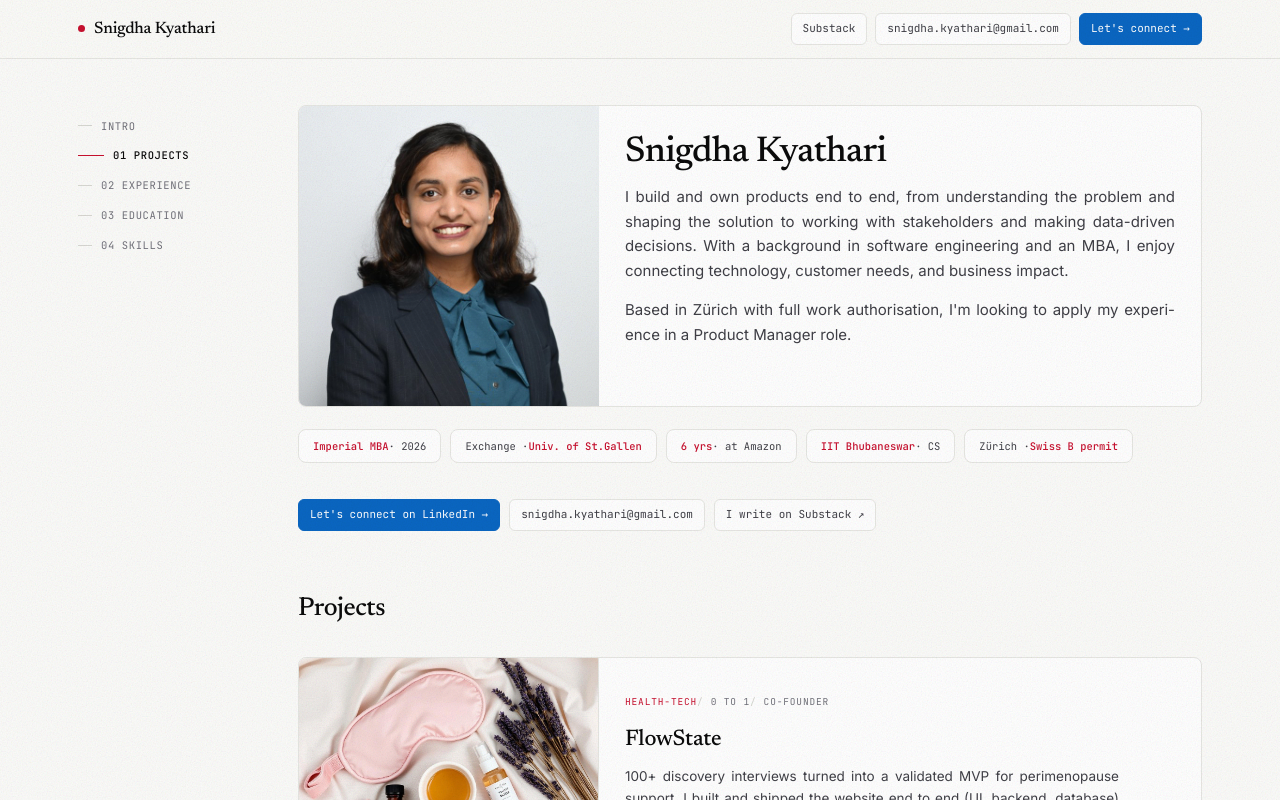
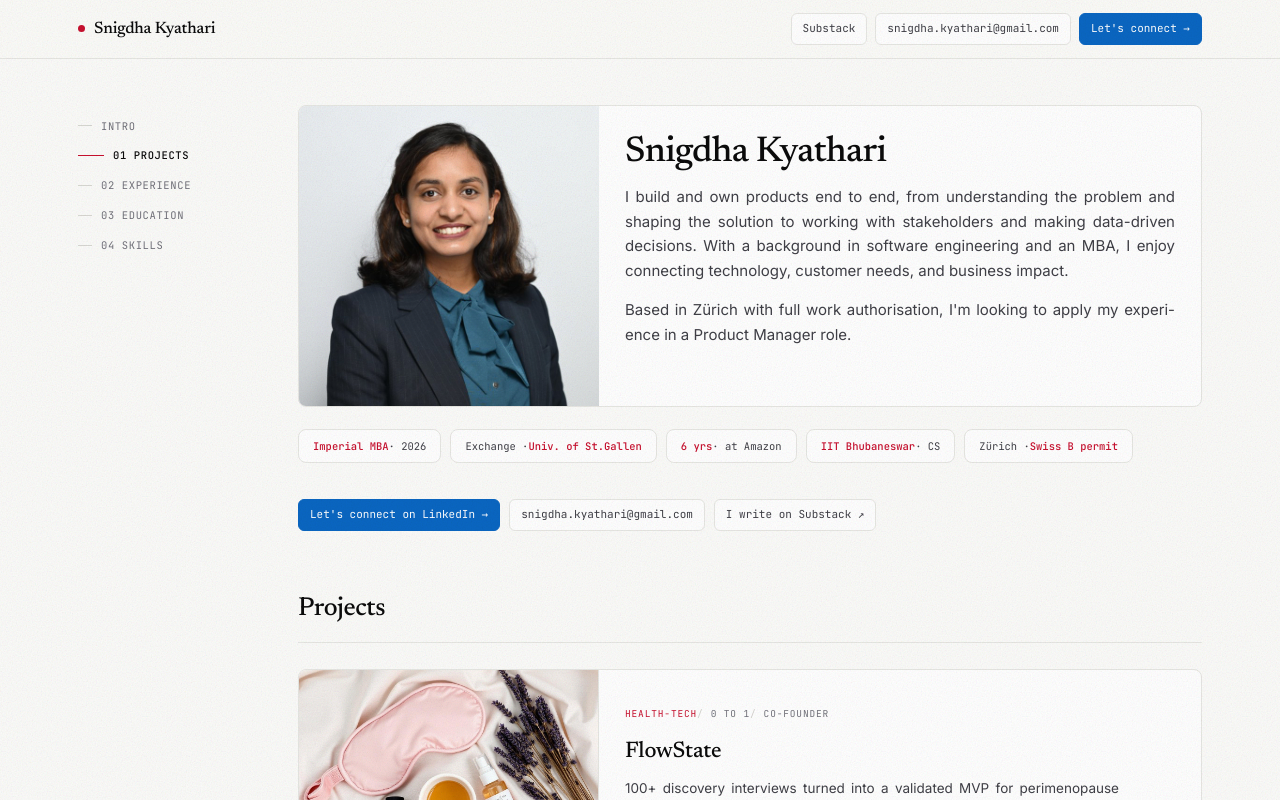
Before and after one commit to SnigdhaKyathari/product-portfolio, a Next.js app: page / in a window 1280 px wide. Shown: the top 800 px of the page. Built offline with nearby package versions, Linux system fonts and the light colour scheme.

Commit message:
Restore: Keep border-bottom on section headings for visual clarity

```diff
--- a/src/app/globals.css
+++ b/src/app/globals.css
@@ -199,6 +199,8 @@ section {
   align-items: baseline;
   gap: 12px;
   margin: 0 0 26px;
+  padding-bottom: 11px;
+  border-bottom: 1px solid var(--line);
 }
 
 .sechead .num {
```
